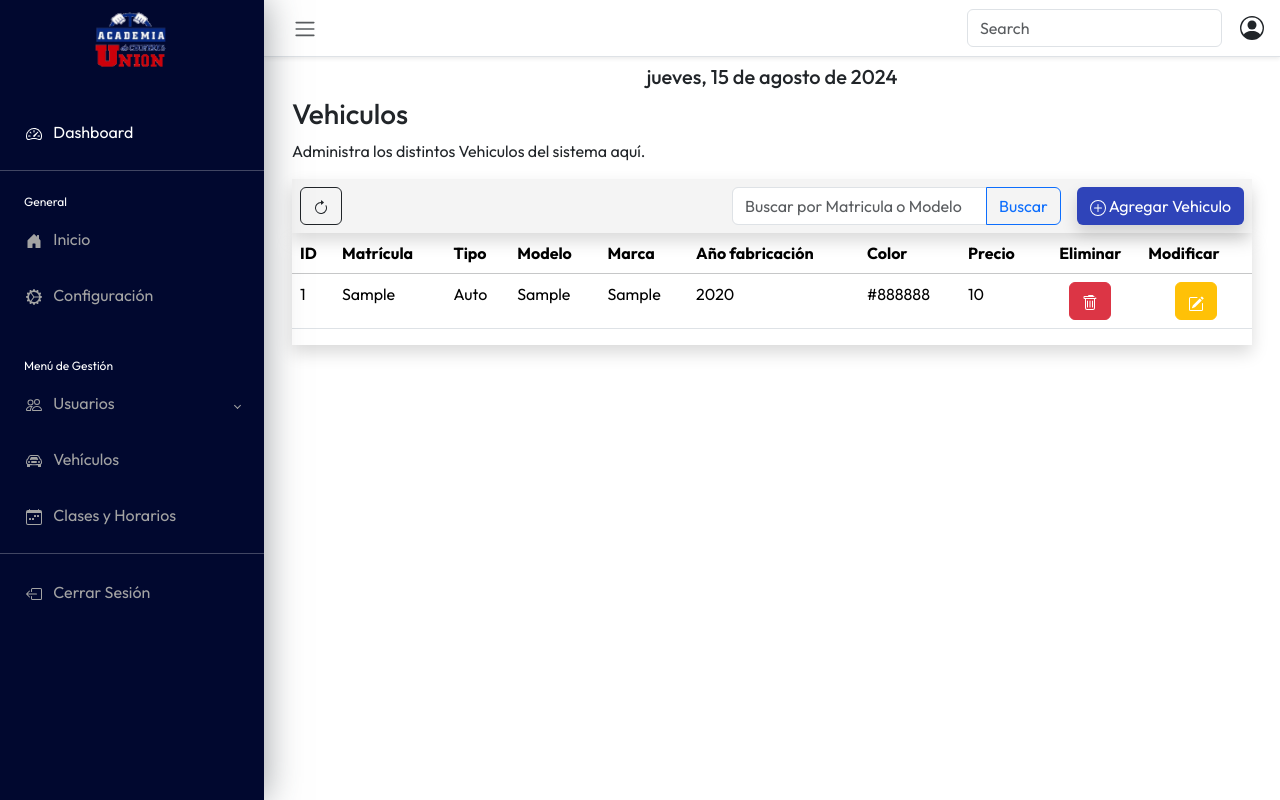
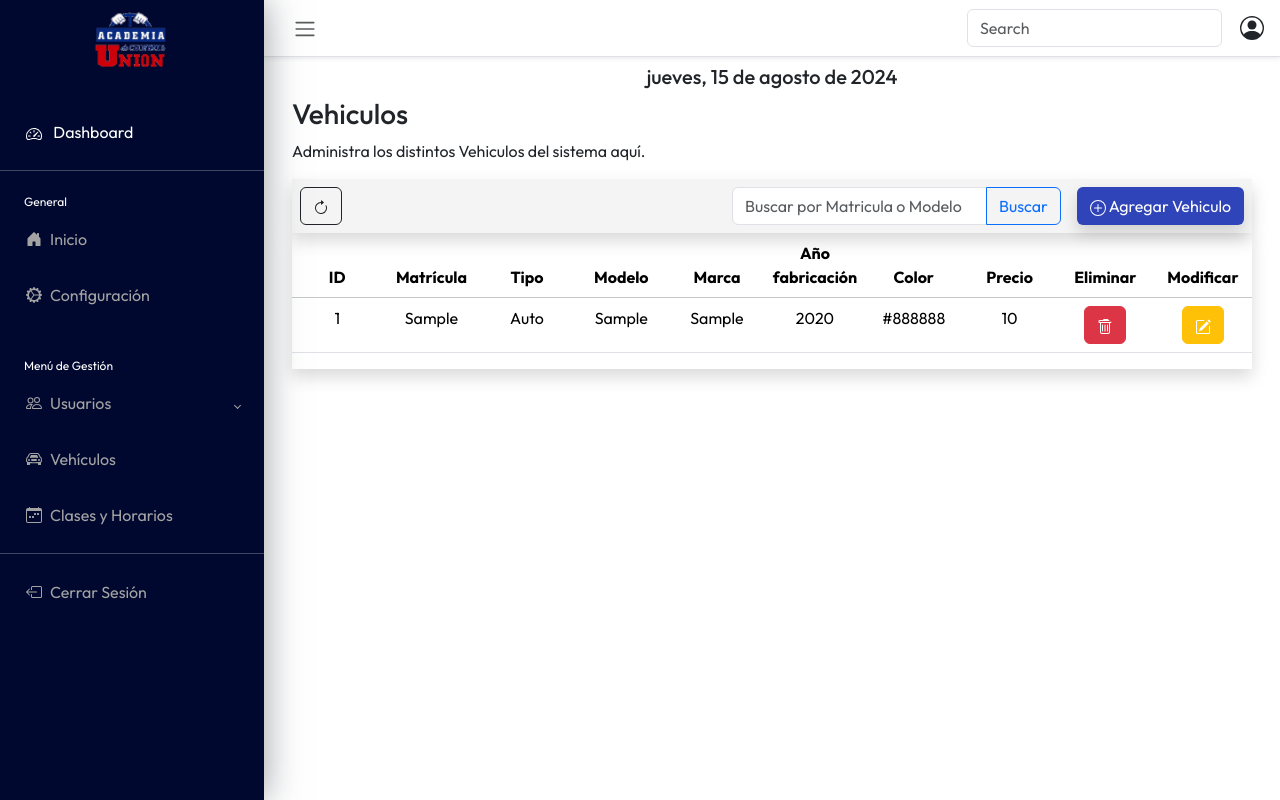
Before and after one commit to jorgecode34/ProyectoNexlan, a PHP site: page /vehiculo.php in a window 1280 px wide. Run offline with PHP 8.4, Linux system fonts and the light colour scheme; the visitor is signed in with stand-in values (Sample User, id 1); tables that the repository leaves empty hold one stand-in row (values such as "Sample post").

Commit message:
Se corrigió el enlace a la página de vehículos y se actualizó el estilo de la barra lateral.

```diff
--- a/clases.php
+++ b/clases.php
@@ -115,7 +115,7 @@
                     <!-- Vehículos -->
                     <li class="sidebar-item separar-items">
 
-                        <a href="#" class="sidebar-link">
+                        <a href="vehiculo.php" class="sidebar-link">
                             <svg xmlns="http://www.w3.org/2000/svg" width="16" height="16" fill="currentColor" class="bi bi-car-front" viewBox="0 0 16 16">
                                 <path d="M4 9a1 1 0 1 1-2 0 1 1 0 0 1 2 0m10 0a1 1 0 1 1-2 0 1 1 0 0 1 2 0M6 8a1 1 0 0 0 0 2h4a1 1 0 1 0 0-2zM4.862 4.276 3.906 6.19a.51.51 0 0 0 .497.731c.91-.073 2.35-.17 3.597-.17s2.688.097 3.597.17a.51.51 0 0 0 .497-.731l-.956-1.913A.5.5 0 0 0 10.691 4H5.309a.5.5 0 0 0-.447.276" />
                                 <path d="M2.52 3.515A2.5 2.5 0 0 1 4.82 2h6.362c1 0 1.904.596 2.298 1.515l.792 1.848c.075.175.21.319.38.404.5.25.855.715.965 1.262l.335 1.679q.05.242.049.49v.413c0 .814-.39 1.543-1 1.997V13.5a.5.5 0 0 1-.5.5h-2a.5.5 0 0 1-.5-.5v-1.338c-1.292.048-2.745.088-4 .088s-2.708-.04-4-.088V13.5a.5.5 0 0 1-.5.5h-2a.5.5 0 0 1-.5-.5v-1.892c-.61-.454-1-1.183-1-1.997v-.413a2.5 2.5 0 0 1 .049-.49l.335-1.68c.11-.546.465-1.012.964-1.261a.8.8 0 0 0 .381-.404l.792-1.848ZM4.82 3a1.5 1.5 0 0 0-1.379.91l-.792 1.847a1.8 1.8 0 0 1-.853.904.8.8 0 0 0-.43.564L1.03 8.904a1.5 1.5 0 0 0-.03.294v.413c0 .796.62 1.448 1.408 1.484 1.555.07 3.786.155 5.592.155s4.037-.084 5.592-.155A1.48 1.48 0 0 0 15 9.611v-.413q0-.148-.03-.294l-.335-1.68a.8.8 0 0 0-.43-.563 1.8 1.8 0 0 1-.853-.904l-.792-1.848A1.5 1.5 0 0 0 11.18 3z" />
--- a/css/style.css
+++ b/css/style.css
@@ -208,22 +208,44 @@ body {
     transition: color 0.3s, background-color 0.3s;
 }
 
+/*************************************************************/
+/* NUEVO */
 a.sidebar-link {
   text-decoration: none;
   padding: .625rem 1.625rem;
   color: #a3a3a3;
   position: relative;
-  display: block;
+  display: flex; /* Añadir esta línea */
+  align-items: center; /* Añadir esta línea */
   font-size: 1rem;
-  transition: color 0.3s, background-color 0.3s;
+}
+
+.sidebar-link::before {
+  content: "";
+  position: absolute;
+  left: 0;
+  right: 0;
+  top: 0;
+  bottom: 0;
+  background-color: rgba(234, 234, 234, 0.1);
+  border-radius: 8px;
+  transform: scaleX(0);
+  z-index: -1;
+}
+
+.sidebar-link:hover::before {
+  transform: scaleX(0.9);
+}
+/*************************************************************/
+
+.active-link{
+  color: #ffffff !important;
 }
 
 .sidebar-link:hover {
-  /* Blanco para el fondo del enlace */
   color: #ffffff;
-  /* Azul oscuro para el texto del enlace */
-  /* Borde redondeado */
 }
+
 
 .separar-items {
   padding-bottom: 12px;
@@ -234,9 +256,11 @@ a.sidebar-link {
   padding-top: 40px;
 }
 
-.separar-hijos {
-  padding-left: 27px;
+.table th, .table td {
+  width: 100px; /* Ajusta el ancho según sea necesario */
+  text-align: center !important; /* Centra el contenido de las celdas */
 }
+
 
 .hr-color{
   color: #ffffff;
--- a/inicio.php
+++ b/inicio.php
@@ -361,7 +361,7 @@
                                     </div>
                                 </div>
                             </div>
-                            <a href="instructor.php" class="btn btn-info mt-auto py-1 rounded-0 text-white">Ver más</a>
+                            <a href="vehiculo.php" class="btn btn-info mt-auto py-1 rounded-0 text-white">Ver más</a>
                         </div>
                     </div>
 
--- a/vehiculo.php
+++ b/vehiculo.php
@@ -228,7 +228,7 @@
                                     </div>
                                 </form>
                             </div>
-<!-- Boton agregar estudiante -->
+                            <!-- Boton agregar Vehículo -->
                             <div class="p-2">
                                 <button type="button" class="btn btn-azul shadow" data-bs-toggle="modal" data-bs-target="#exampleModal">
                                     <svg xmlns="http://www.w3.org/2000/svg" width="16" height="16" fill="currentColor" class="bi bi-plus-circle" viewBox="0 0 16 16">
@@ -258,15 +258,14 @@
                         <div class="modal fade" id="exampleModal" tabindex="-1" aria-labelledby="exampleModalLabel" aria-hidden="true">
                             <div class="modal-dialog modal-xl modal-dialog-scrollable">
                                 <div class="modal-content">
+
                                     <div class="modal-header">
                                         <h1 class="modal-title fs-5" id="exampleModalLabel">Agregar Vehiculo</h1>
                                         <button type="button" class="btn-close" data-bs-dismiss="modal" aria-label="Close"></button>
                                     </div>
+
                                     <div class="modal-body">
                                         <form action="alta-vehiculo.php" method="post">
-                    <div class="row">
-                        <!-- Columna izquierda -->
-                        <div class="col-lg-6">
                                             <div class="accordion shadow mb-3" id="accordionIdentification">
                                                 <!-- Identificación -->
                                                 <div class="accordion-item">
@@ -281,8 +280,6 @@
                                                                 <label for="Matricula" class="form-label">Matricula</label>
                                                                 <input type="text" placeholder="Ingrese Matricula" class="form-control" id="Matricula" name="Matricula">
                                                             </div>
-                                            <div class="row">
-                                                <div class="col-lg-6">
                                                             <div class="mb-3">
                                                                 <label for="tipoId" class="form-label">Tipo de Vehiculo</label>
                                                                 <select class="form-select" id="tipoId" name="tipoId">
@@ -291,12 +288,6 @@
                                                                     <option value="Moto">Moto</option>
                                                                 </select>
                                                             </div>
-                                                </div>
-                                            </div>
-                                            <!-- <div class="mb-3">
-                                                <label for="pasaporte" class="form-label">Pasaporte</label>
-                                                <input type="text" placeholder="Ingrese Pasaporte" class="form-control" id="pasaporte" name="pasaporte" required disabled>
-                                            </div> -->
                                                         </div>
                                                     </div>
                                                 </div>
@@ -329,21 +320,17 @@
                                                                 <label for="Precio" class="form-label">Precio (en dolares)</label>
                                                                 <input type="number" placeholder="Ingrese Precio" class="form-control" id="Precio" name="Precio" required>
                                                             </div>
-
                                                         </div>
                                                     </div>
                                                 </div> <!-- Fin del accordion-item -->
                                             </div> <!-- Fin del accordion -->
-                        </div> <!-- Fin de la columna izquierda -->
-                    </div> <!-- Fin de la fila -->
 
-<!-- Cerrar y guardar cambios -->
+                                    </div>
                                     <div class="modal-footer">
                                         <button type="submit" value="Registrar" class="btn btn-primary">Guardar Cambios</button>
                                         <button type="button" class="btn btn-secondary" data-bs-dismiss="modal">Cerrar</button>
                                     </div>
-                </form>
-            </div> <!-- Fin del modal-body -->
+                                    </form> <!-- Fin del modal-body -->
                                 </div> <!-- Fin del modal-content -->
                             </div> <!-- Fin del modal-dialog -->
                         </div> <!-- Fin del modal -->
@@ -389,7 +376,7 @@
                                             <th>Año fabricación</th>
                                             <th>Color</th>
                                             <th>Precio</th>
-                                            <th class='center-content'>Eliminar</th>
+                                            <th>Eliminar</th>
                                             <th>Modificar</th>
                                         </tr>
                                     </thead>";
```
Lines whose indentation alone changed are shown as unchanged.
